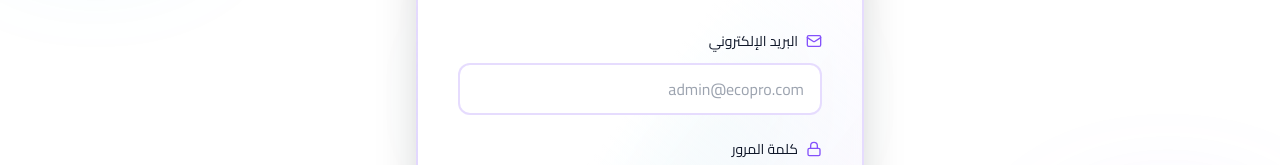
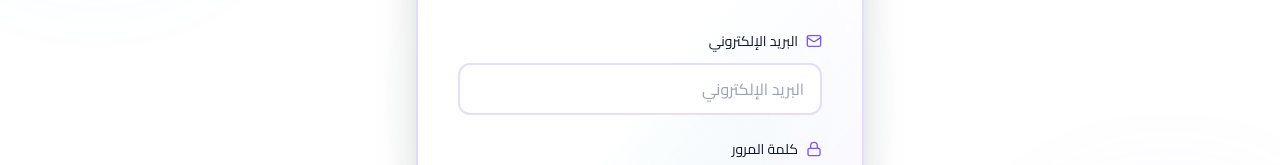
Before and after one commit to skullski/ecopro, a React (Vite) app: page /login in a window 1280 px wide. Shown: the part 348-513 px from the top of the page. Built offline with nearby package versions, Linux system fonts and the light colour scheme; no server answers.

Commit message:
fix: remove hardcoded admin email from login placeholder

```diff
--- a/client/pages/Login.tsx
+++ b/client/pages/Login.tsx
@@ -68,7 +68,7 @@ export default function Login() {
                 value={email}
                 onChange={(e) => setEmail(e.target.value)}
                 className="mt-1 w-full rounded-xl border-2 border-primary/20 bg-background px-4 py-3 focus:border-primary focus:ring-2 focus:ring-primary/20 transition-all"
-                placeholder="admin@ecopro.com"
+                placeholder={t("auth.email")}
                 type="email"
                 required
                 disabled={loading}
```
